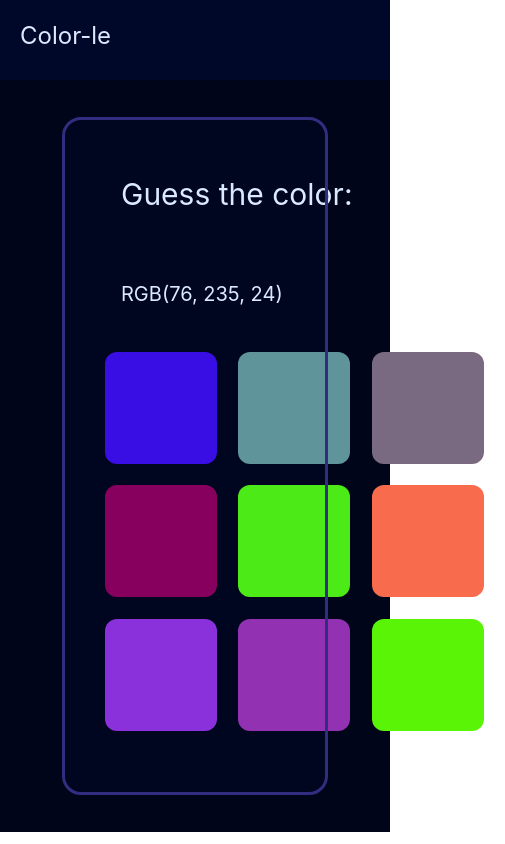
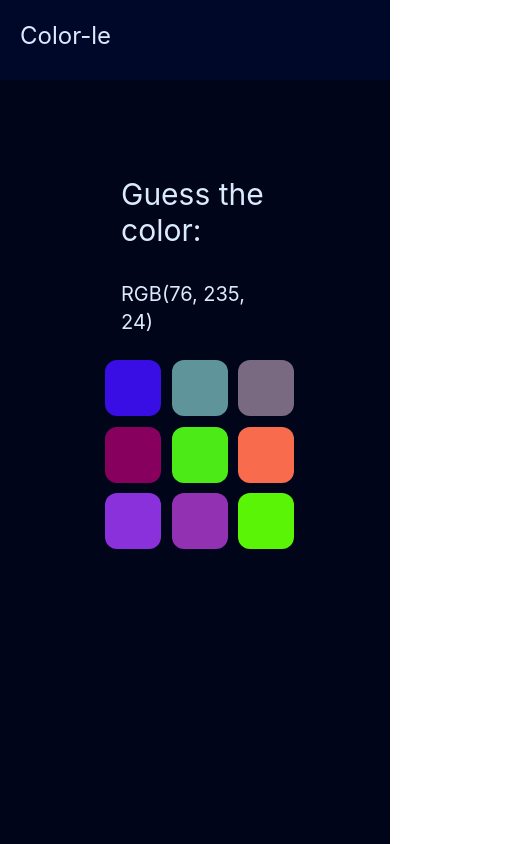
Before and after one commit to kieran-murphy/colorle, a React (Create React App) app: page / in a window 390 px wide. Shown: the whole page, 505 px wide, since content can reach past the window. Built offline with nearby package versions, Linux system fonts and the light colour scheme.

Commit message:
some mobile styling

```diff
--- a/src/App.css
+++ /dev/null
@@ -1,38 +0,0 @@
-.App {
-  text-align: center;
-}
-
-.App-logo {
-  height: 40vmin;
-  pointer-events: none;
-}
-
-@media (prefers-reduced-motion: no-preference) {
-  .App-logo {
-    animation: App-logo-spin infinite 20s linear;
-  }
-}
-
-.App-header {
-  background-color: #282c34;
-  min-height: 100vh;
-  display: flex;
-  flex-direction: column;
-  align-items: center;
-  justify-content: center;
-  font-size: calc(10px + 2vmin);
-  color: white;
-}
-
-.App-link {
-  color: #61dafb;
-}
-
-@keyframes App-logo-spin {
-  from {
-    transform: rotate(0deg);
-  }
-  to {
-    transform: rotate(360deg);
-  }
-}
--- a/src/App.js
+++ /dev/null
@@ -1,15 +0,0 @@
-import './App.css';
-import Navbar from './components/Navbar';
-import Content from './components/Content';
-
-function App() {
-  return (
-    <body className='bg-background transition-all lg:h-screen h-full'>
-      <Navbar />
-      <Content />
-    </body>
-
-  );
-}
-
-export default App;
--- /dev/null
+++ b/src/App.jsx
@@ -0,0 +1,13 @@
+import Navbar from "./components/Navbar";
+import Content from "./components/Content";
+
+function App() {
+  return (
+    <body className='bg-background min-h-screen min-w-screen'>
+      <Navbar />
+      <Content />
+    </body>
+  );
+}
+
+export default App;
--- a/src/components/ColorSquare.jsx
+++ b/src/components/ColorSquare.jsx
@@ -19,7 +19,7 @@ const ColorSquare = ({ num, answer, answerColors, setStatus }) => {
   return (
     <div
       style={num === answer ? answerStyle : colorstyle}
-      className="w-28 h-28 rounded-xl cursor-pointer"
+      className="lg:w-28 lg:h-28 w-14 h-14 rounded-xl cursor-pointer lg:mt-0 mt-2"
       onClick={() => {
         // alert(`${num} - ${answer}`);
         handleClick();
--- a/src/components/Content.jsx
+++ b/src/components/Content.jsx
@@ -13,7 +13,7 @@ const Content = () => {
 
   return (
     <div className="flex justify-center w-full h-full">
-      <div className="w-2/3 h-2/3 bg-content m-10 text-blue-100 outline outline-indigo-900 rounded-2xl flex flex-col flex-wrap p-10">
+      <div className="h-2/3 w-2/3 lg:bg-content mt-10 text-blue-100 lg:outline outline-indigo-900 rounded-2xl flex flex-col p-10 justify-center">
         <h1 className="text-3xl text-blue-100 p-4">Guess the color:</h1>
         {status ? (
           <>
--- a/src/components/Grid.jsx
+++ b/src/components/Grid.jsx
@@ -6,7 +6,7 @@ const Grid = ({ answerColors, setStatus }) => {
   let answer = Math.floor(Math.random() * 9);
 
   return (
-    <div className="grid grid-cols-3 w-[400px] h-[400px]">
+    <div className="grid grid-cols-3 lg:w-[400px] lg:h-[400px] w-[200px] h-[200px]">
       {numbers.map((n) => (
         <ColorSquare
           key={n}
--- a/src/components/Navbar.jsx
+++ b/src/components/Navbar.jsx
@@ -4,7 +4,7 @@ import {IoColorPaletteOutline} from 'react-icons/io5'
 const Navbar = () => {
   return (
     <div className='w-full h-20 bg-nav flex flex-row'>
-        <h1 className="text-2xl p-5 text-blue-100">
+        <h1 className="text-2xl m-5 text-blue-100">
             Color-le
         </h1>
         {/* <h1 className="text-2xl py-6 text-blue-100">
--- a/src/index.css
+++ b/src/index.css
@@ -9,6 +9,7 @@ body {
     sans-serif;
   -webkit-font-smoothing: antialiased;
   -moz-osx-font-smoothing: grayscale;
+  background-color: "#00051A"
 }
 
 code {
```
